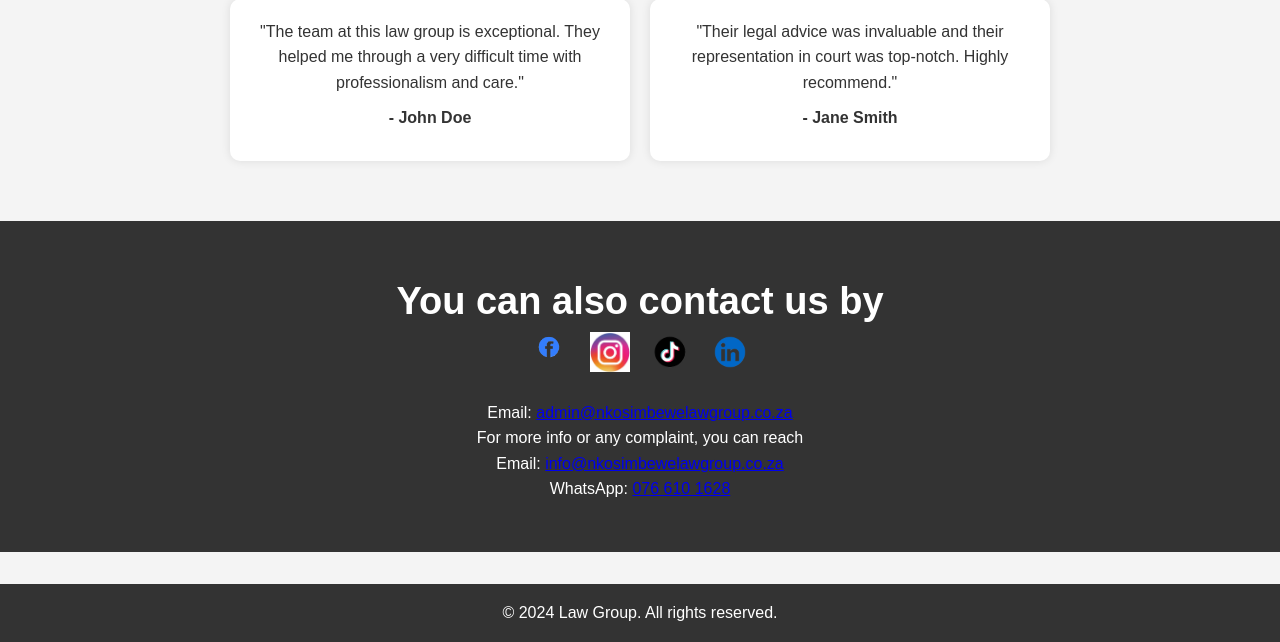
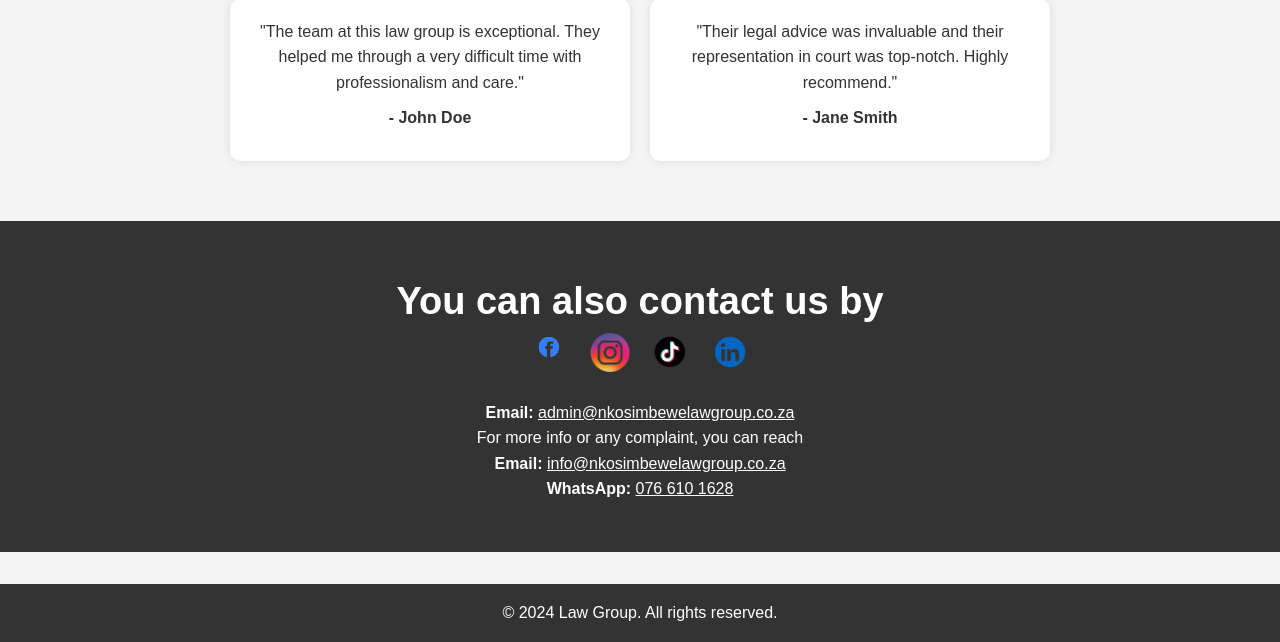
Before and after one commit to OmegaSithebe/Nkosi-Mbewe-Law-Group, a PHP site: page / in a window 1280 px wide. Shown: the part 2024-2666 px from the top of the page. Run offline with PHP 8.4, Linux system fonts and the light colour scheme; some libraries are stand-ins or nearby versions.

Commit message:
05 June 24 work edit

```diff
--- a/css/styles.css
+++ b/css/styles.css
@@ -305,6 +305,14 @@ nav {
 .social-link img {
     width: 40px;
     height: auto;
+}
+
+.homeContactLinks {
+    color: #ffffff;
+}
+
+.homeContactHeading {
+    font-weight: bold;
 }
 
 /* Footer Styles */
--- a/index.html
+++ b/index.html
@@ -126,10 +126,10 @@
                     <img src="../Nkosi-Mbewe-Law-Group/images/linkedin.png" alt="LinkedIn">
                 </a>
             </div>
-            <p>Email: <a href="mailto:admin@nkosimbewelawgroup.co.za">admin@nkosimbewelawgroup.co.za</a></p>
+            <p><span class="homeContactHeading">Email: </span><a class="homeContactLinks" href="mailto:admin@nkosimbewelawgroup.co.za">admin@nkosimbewelawgroup.co.za</a></p>
             <p>For more info or any complaint, you can reach</p>
-            <p>Email: <a href="mailto:info@nkosimbewelawgroup.co.za">info@nkosimbewelawgroup.co.za</a></p>
-            <p>WhatsApp: <a href="https://wa.me/+27787752229">076 610 1628</a></p>
+            <p><span class="homeContactHeading">Email: </span><a class="homeContactLinks" href="mailto:info@nkosimbewelawgroup.co.za">info@nkosimbewelawgroup.co.za</a></p>
+            <p><span class="homeContactHeading">WhatsApp: </span><a class="homeContactLinks" href="https://wa.me/+27787752229">076 610 1628</a></p>
         </section>
     </main>
 
```
Also changed, not shown: images/instragram.png.
